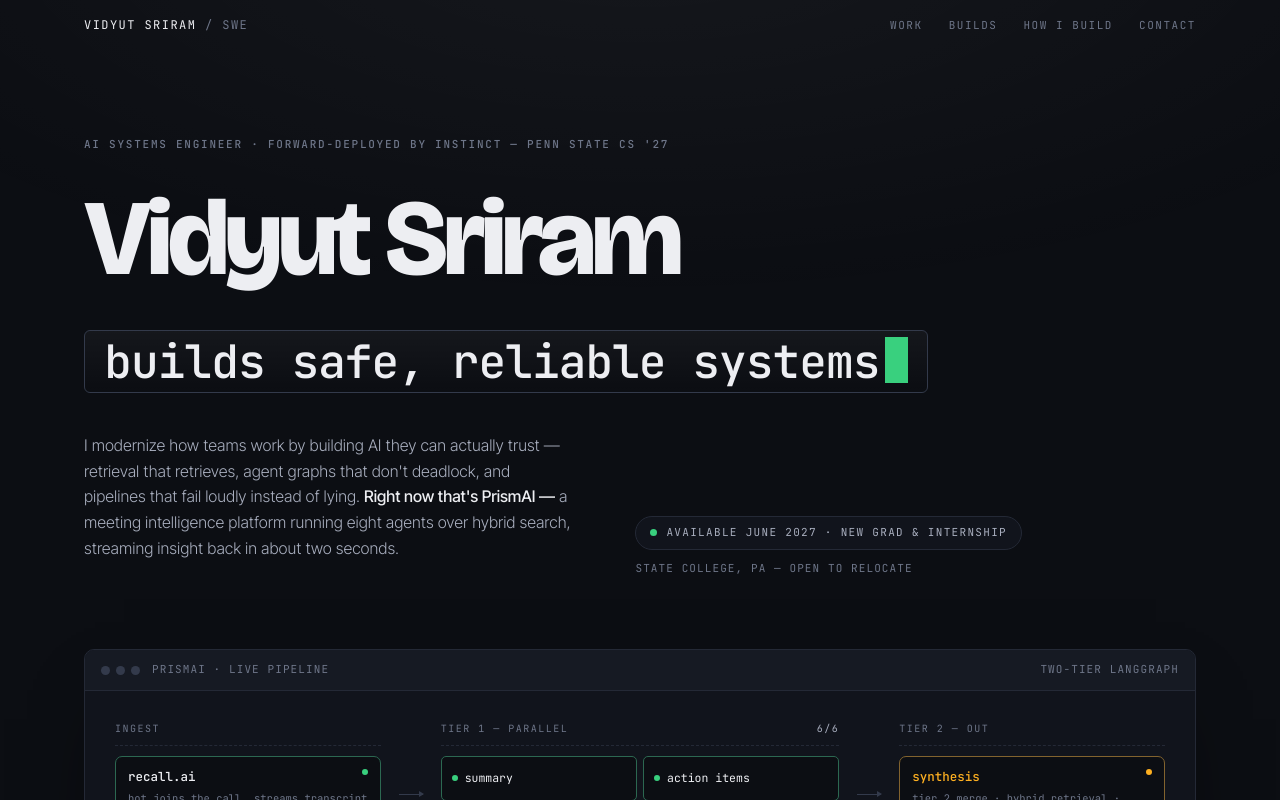
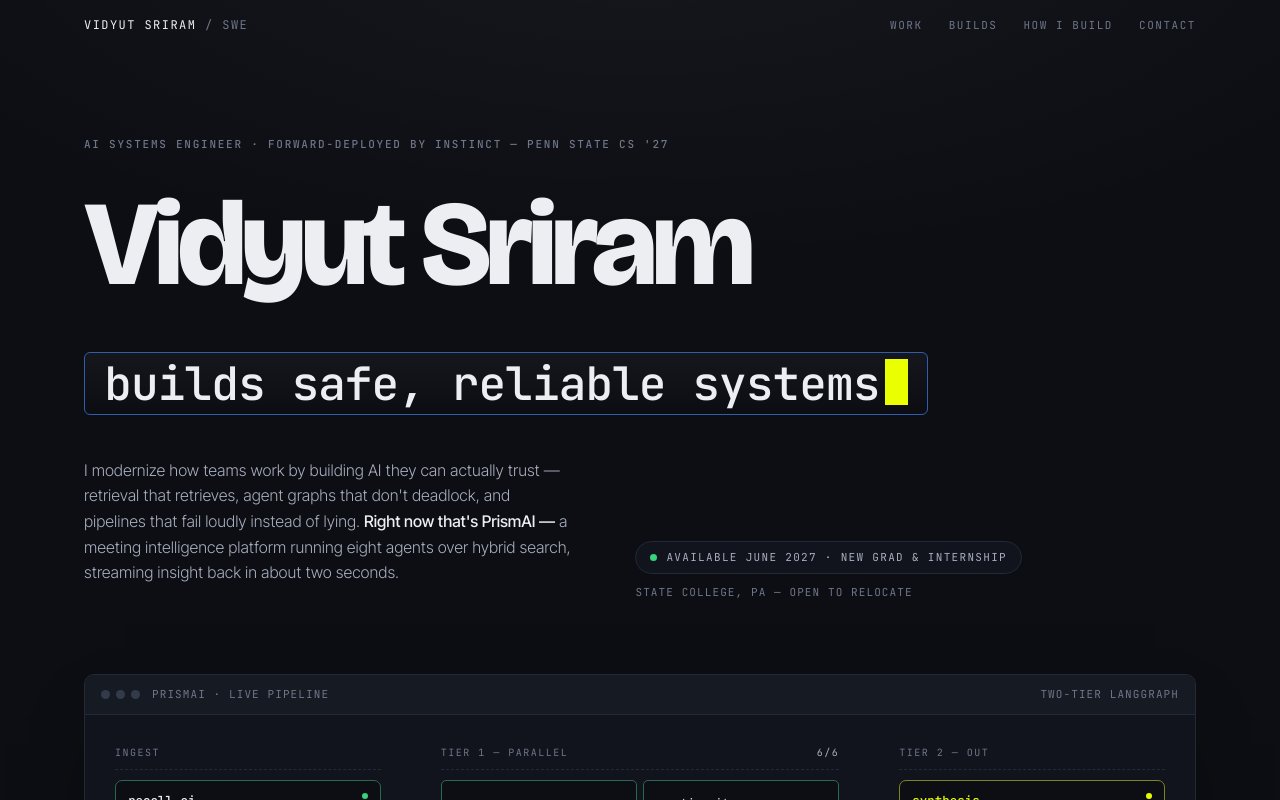
Before and after one commit to vs-githjk/Portfolio, a React (Vite) app: page / in a window 1280 px wide. Shown: the top 800 px of the page. Built offline with nearby package versions, Linux system fonts and the light colour scheme.

Commit message:
Neon accent trio, bigger hero name, demo-video styles

```diff
--- a/src/styles/sections.css
+++ b/src/styles/sections.css
@@ -45,7 +45,7 @@
   color: var(--text-3);
   transition: color 0.2s;
 }
-.nav-links a:hover { color: var(--text); }
+.nav-links a:hover { color: var(--accent-1); }
 /* Mobile keeps the last link — Contact, the page's one job. */
 @media (max-width: 720px) { .nav-links a:not(:last-child) { display: none; } }
 
@@ -70,7 +70,7 @@
   font-weight: 500;
   font-size: var(--fs-assert);
   letter-spacing: -0.02em;
-  border: 1px solid var(--hair-2);
+  border: 1px solid color-mix(in srgb, var(--accent-3) 55%, var(--hair-2));
   border-radius: 6px;
   padding: 0.12em 0.42em 0.18em;
   background: linear-gradient(180deg, rgb(255 255 255 / 4%), rgb(255 255 255 / 0%));
@@ -80,7 +80,7 @@
   width: 0.5em;
   height: 1em;
   margin-left: 0.12em;
-  background: var(--verified);
+  background: var(--accent-1);
   vertical-align: -0.12em;
   animation: blink 1.15s steps(1) infinite;
 }
@@ -372,7 +372,17 @@
   color: var(--text-2);
   transition: color 0.2s, border-color 0.2s, background 0.2s;
 }
-.plink:hover { color: var(--ink); background: var(--text); border-color: var(--text); }
+.plink:hover { color: var(--ink); background: var(--accent-1); border-color: var(--accent-1); }
+
+/* demo video — renders only when content.js provides a media.video URL */
+.proj-video {
+  display: block;
+  width: 100%;
+  margin-top: 22px;
+  border: var(--rule);
+  border-radius: var(--radius);
+  background: var(--ink);
+}
 @media (max-width: 860px) { .proj-grid { grid-template-columns: 1fr; } }
 
 /* ------------------------------------------------------------ TOOLKIT ----- */
@@ -446,7 +456,7 @@
   line-height: 1;
   margin: clamp(24px, 3vw, 40px) 0;
   word-break: break-word;
-  background-image: linear-gradient(var(--text), var(--text));
+  background-image: linear-gradient(var(--accent-1), var(--accent-1));
   background-size: 0% 1px;
   background-position: 0 100%;
   background-repeat: no-repeat;
--- a/src/styles/tokens.css
+++ b/src/styles/tokens.css
@@ -5,10 +5,10 @@
    Change a value, save, watch the whole page shift. This is the file to
    experiment in first.
 
-   The organizing idea of the current design: THE PAGE IS GRAYSCALE.
-   Color only appears where a system reports a state (defect / running /
-   verified). Color carries information; it isn't decoration. If you break
-   that rule, break it on purpose.
+   The organizing idea: a dark grayscale base where color stays scarce enough
+   to mean something. State colors (defect / running / verified) report what a
+   system is doing; the neon accent trio marks interactive and emphasis
+   moments. Scarcity is the rule — if color is everywhere, it says nothing.
    ========================================================================== */
 
 :root {
@@ -28,9 +28,16 @@
   /* ---- DIAGNOSTIC COLORS --------------------------------------------------
      Reserved for state. Used in the repair loop, the verified checkmarks, and
      the availability dot. Resist using these as brand accents. */
-  --defect: #ff5d55;
-  --running: #ffb020;
+  --defect: #ff2e4d;
+  --running: #eaff00;
   --verified: #39d07e;
+
+  /* ---- BRAND ACCENTS ------------------------------------------------------
+     Neon trio, used sparingly on interactive/emphasis moments: the assert
+     border, the caret, link hovers. State colors above still own meaning. */
+  --accent-1: #eaff00; /* neon yellow — primary accent */
+  --accent-2: #ff2e4d; /* neon red */
+  --accent-3: #2e7bff; /* neon blue */
 
   /* ---- TYPE ---------------------------------------------------------------
      Three roles, three faces:
@@ -45,7 +52,7 @@
 
   /* Type scale — clamp() means these are already responsive.
      Format: clamp(min, preferred, max) */
-  --fs-hero: clamp(42px, 8.4vw, 116px);
+  --fs-hero: clamp(48px, 9.4vw, 132px);
   --fs-assert: clamp(19px, 3.6vw, 50px);
   --fs-h2: clamp(30px, 4.4vw, 58px);
   --fs-h3: clamp(20px, 2vw, 26px);
```
